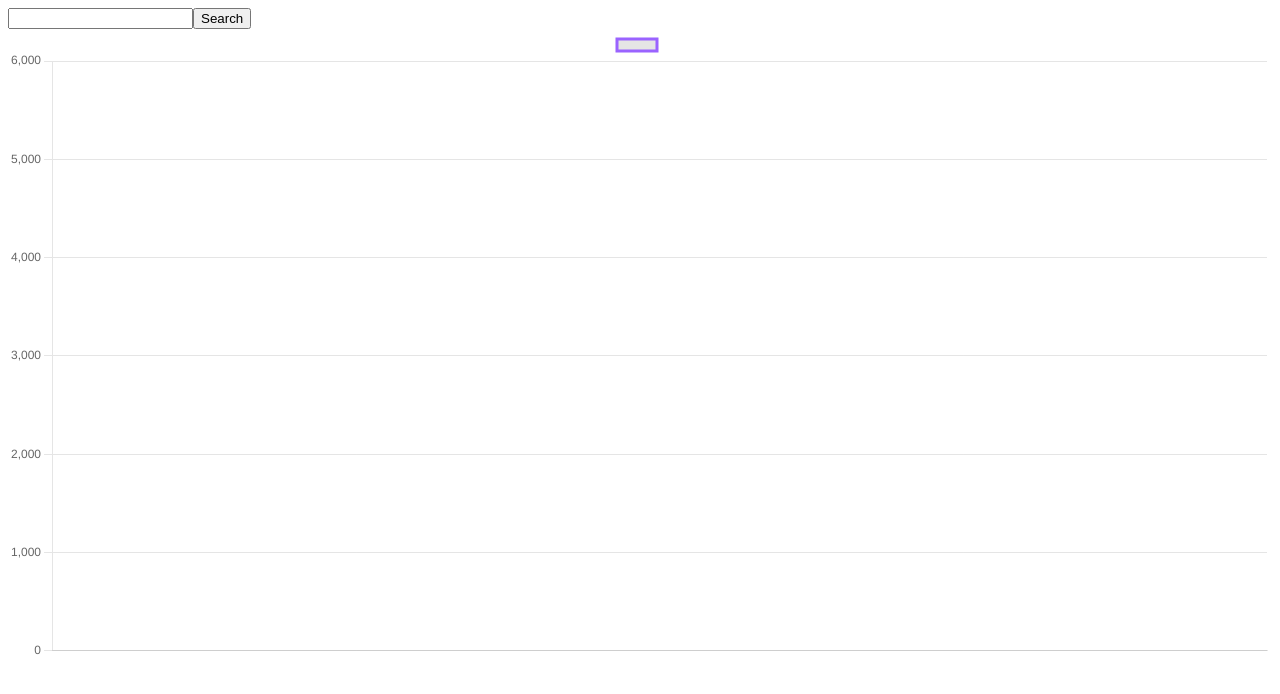
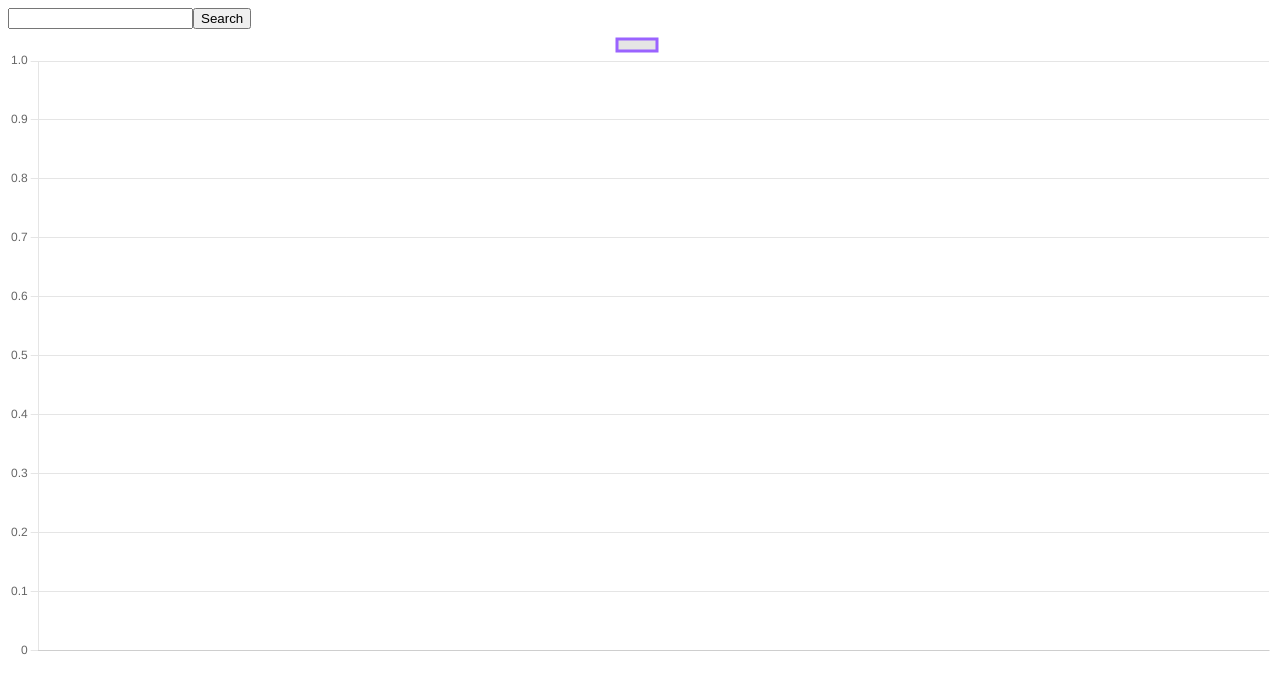
Before and after one commit to WagaoFC/gitHubCompare, a React (Vite) app: page / in a window 1280 px wide. Shown: the top 694 px of the page. Built offline with nearby package versions, Linux system fonts and the light colour scheme.

Commit message:
:sparkles: feat: add listQuantity

```diff
--- a/src/App.tsx
+++ b/src/App.tsx
@@ -1,23 +1,25 @@
-import { useEffect, useState } from "react"
-import { Chart } from "./components/Chart"
+import { useEffect, useState } from "react";
+import { Chart } from "./components/Chart";
 
 export function App() {
   interface IRepos {
-    name: string,
+    name: string;
   }
 
   interface ILanguages {
-    name: string,
-    quantity: number
+    [key: string]: number;
   }
 
-  const [username, setUsername] = useState('')
-  const [languageCollection, setLanguageCollection] = useState<ILanguages[]>([])
-  const [finalLanguages, setFinalLanguages] = useState<string[]>([])
+  const [username, setUsername] = useState("");
+  const [languageCollection, setLanguageCollection] = useState<ILanguages[]>([]);
+  const [finalLanguages, setFinalLanguages] = useState<string[]>([]);
+  const [finalBytes, setFinalBytes] = useState<number[]>([]);
+  const [isLoading, setIsLoading] = useState(false);
 
   useEffect(() => {
-    listTechs()
-  }, [languageCollection])
+    listTechs();
+    listQuantity();
+  }, [languageCollection]);
 
   function listTechs() {
     const allLanguages = languageCollection.reduce<string[]>((result, obj) => {
@@ -25,25 +27,45 @@ export function App() {
       return result.concat(keys);
     }, []);
 
-    setFinalLanguages(allLanguages.filter((value, index, array) => array.indexOf(value) === index))
+    setFinalLanguages(allLanguages.filter((value, index, array) => array.indexOf(value) === index));
+  }
+
+  function listQuantity() {
+    const sumProperties: { [key: string]: number } = {};
+
+    for (const obj of languageCollection) {
+      for (const properties in obj) {
+        if (Object.prototype.hasOwnProperty.call(obj, properties)) {
+          sumProperties[properties] = (sumProperties[properties] || 0) + obj[properties]
+        }
+      }
+    }
+
+    const bytes = Object.values(sumProperties)
+    setFinalBytes(bytes)
   }
 
   async function handleSubmit(event: React.FormEvent<HTMLFormElement>) {
-    event.preventDefault()
+    event.preventDefault();
 
     try {
-      const res = await fetch(`https://api.github.com/users/${username}/repos`)
-      const repos = await res.json()
-      const nameRepos = repos.map((m: IRepos) => m.name)
+      setIsLoading(true);
+
+      const res = await fetch(`https://api.github.com/users/${username}/repos`);
+      const repos = await res.json();
+      const nameRepos = repos.map((m: IRepos) => m.name);
 
       for (const repo of nameRepos) {
-        const res = await fetch(`https://api.github.com/repos/${username}/${repo}/languages`)
-        const languages = await res.json()
+        const res = await fetch(`https://api.github.com/repos/${username}/${repo}/languages`);
+        const languages = await res.json();
 
-        setLanguageCollection(previous => [...previous, languages])
+        setLanguageCollection(previous => [...previous, languages]);
       }
-    } catch(error) {
-      console.log(error)
+
+      setIsLoading(false);
+    } catch (error) {
+      console.log(error);
+      setIsLoading(false);
     }
   }
 
@@ -55,11 +77,11 @@ export function App() {
           value={username}
           onChange={(e) => setUsername(e.target.value)}
         />
-        <button type="submit">
-          Search
+        <button type="submit" disabled={isLoading}>
+          {isLoading ? "Loading..." : "Search"}
         </button>
       </form>
-      <Chart username={username} nameTech={finalLanguages} />
+      <Chart username={username} nameTech={finalLanguages} totalBytes={finalBytes} />
     </>
-  )
+  );
 }
--- a/src/components/chart/index.tsx
+++ b/src/components/chart/index.tsx
@@ -25,10 +25,11 @@ ChartJS.register(
 interface IInfoUser {
     username: string,
     nameTech: string[],
+    totalBytes: number[],
 }
 
 export function Chart(infoUser: IInfoUser) {
-    const bytes = [1050, 500, 3000, 5798, 20, 0]
+    const bytes = infoUser.totalBytes
     const techs = infoUser.nameTech
 
     const data = {
```
